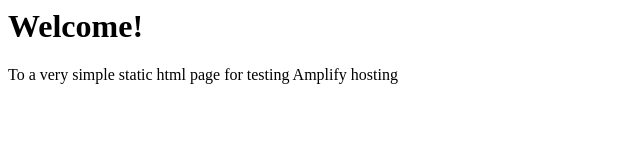
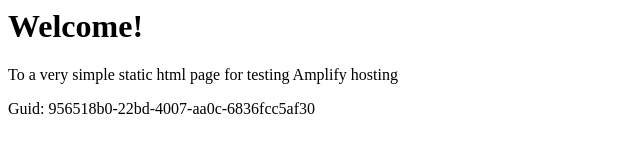
Before and after one commit to aws-aemilia-syd/Github-PR-Commit-Integration-Test-DoNotTouch-v1-prod-ap-southeast-2, a website: page src/index.html in a window 1280 px wide. Shown: the whole page, without its empty margins (0-640 px from the left). Drawn offline with Linux system fonts and the light colour scheme.

Commit message:
commit from integ tests

```diff
--- a/src/index.html
+++ b/src/index.html
@@ -1,3 +1,5 @@
+
+
 <html lang="en">
 
 <head>
@@ -10,6 +12,6 @@
 <body>
     <h1>Welcome!</h1>
     <p>To a very simple static html page for testing Amplify hosting</p>
-</body>
+    <p>Guid: 956518b0-22bd-4007-aa0c-6836fcc5af30</p></body>
 
 </html>
```
